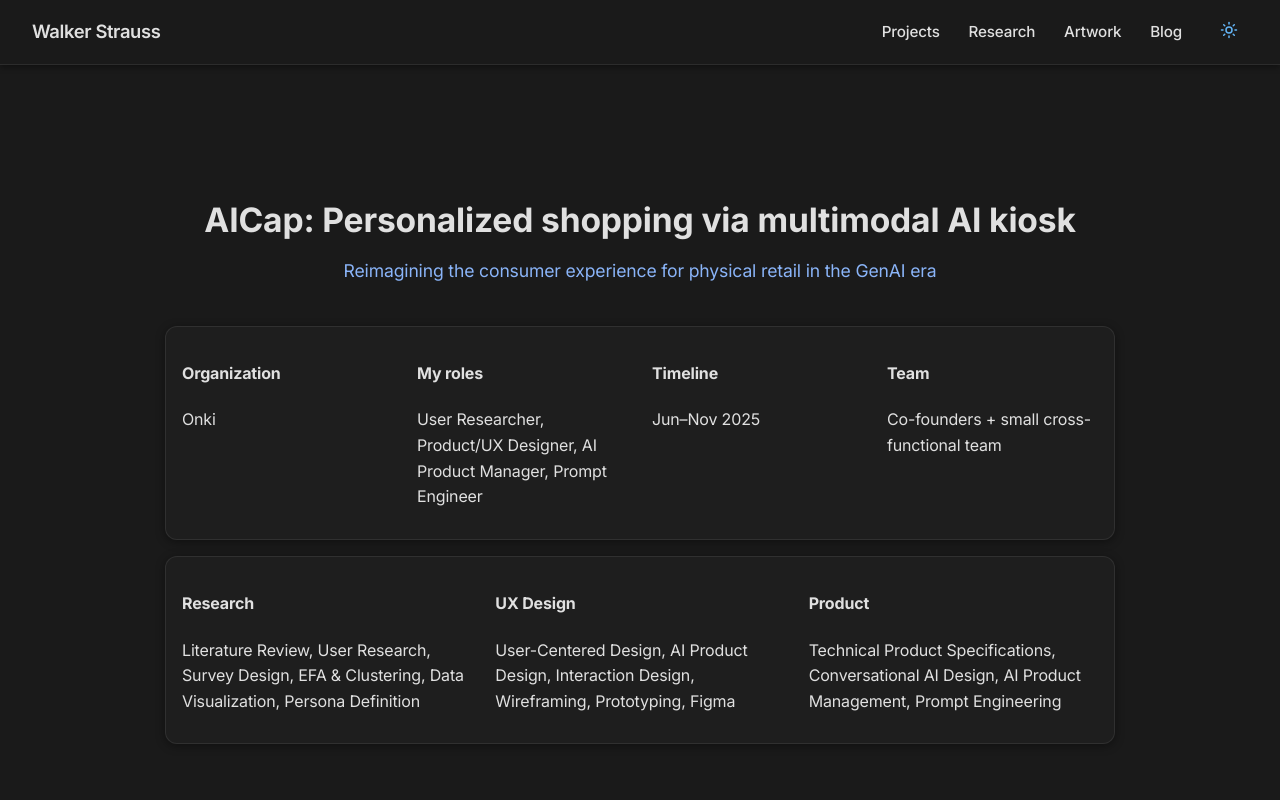
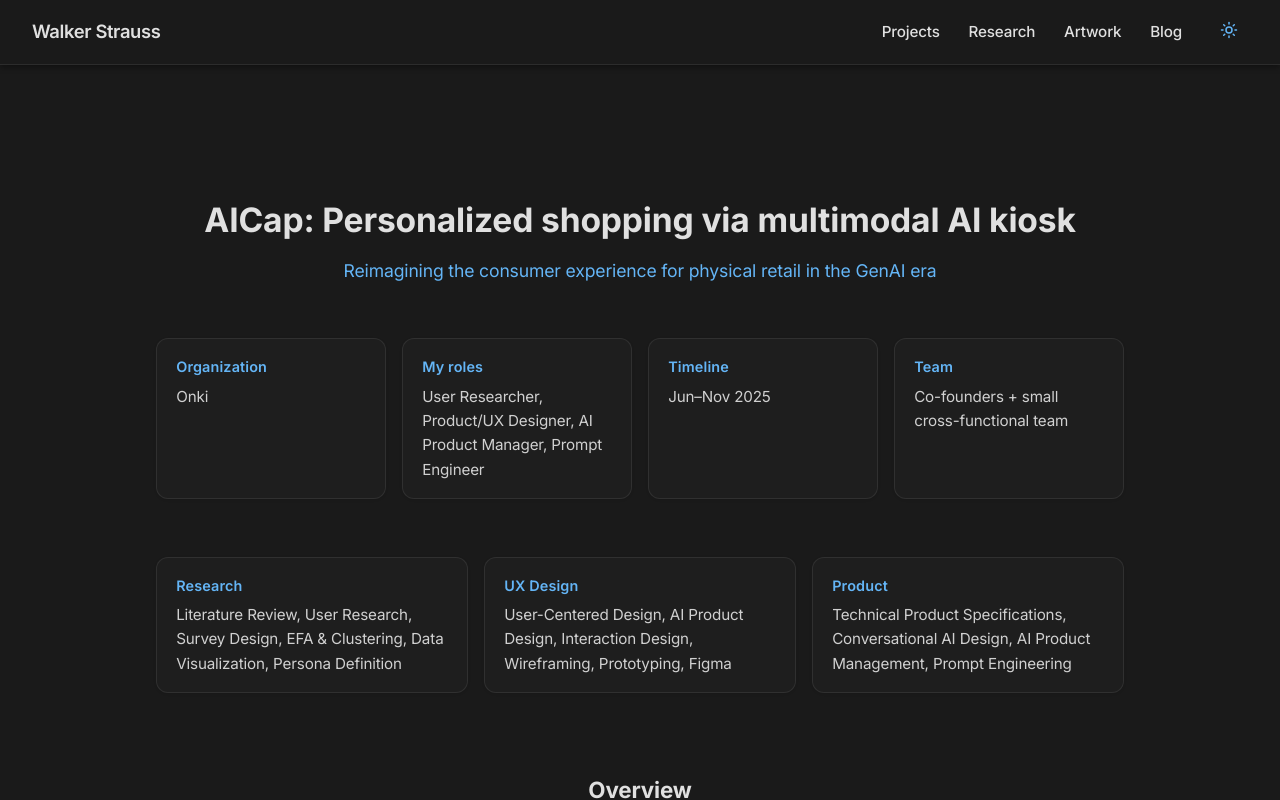
Before and after one commit to walkerstrauss/walkerstrauss.github.io, a React (Vite) app: page /projects/aicap in a window 1280 px wide. Built offline with nearby package versions, Linux system fonts and the light colour scheme.

Commit message:
fixed incorrect light mode vars

```diff
--- a/src/App.css
+++ b/src/App.css
@@ -11,6 +11,9 @@
   --accent: #1976d2;
   --link-hover: #0d47a1;
   --shadow: rgba(0, 0, 0, 0.08);
+  --card-bg2: #f9f9fb;
+  --card-border: rgba(0,0,0,0.08);
+  --text-secondary: #444;
 }
 
 [data-theme="dark"] {
@@ -22,6 +25,9 @@
   --accent: #64b5f6;
   --link-hover: #90caf9;
   --shadow: rgba(0, 0, 0, 0.4);
+  --card-bg2: rgba(255,255,255,0.02);
+  --card-border: rgba(255,255,255,0.08);
+  --text-secondary: #d0d0d0;
 }
 
 html, body {
@@ -244,7 +250,7 @@
   flex: 1 1 clamp(var(--card-min), var(--card-ideal), var(--card-max));
   max-width: var(--card-max);
   width: 100%;
-  background: linear-gradient(145deg, #2a2a2a, #1e1e1e, #2a2a2a);
+  background: linear-gradient(145deg, var(--card-bg), var(--card-bg2), var(--card-border));
   padding: 2rem;
   border-radius: 16px;
   box-shadow: 0 2px 10px rgba(0,0,0,0.6), 0 0 0 1px rgba(255,255,255,0.05);
@@ -301,7 +307,7 @@
   max-width: 1300px;
   margin-left: auto;
   margin-right: auto;
-  background: linear-gradient(145deg, #1c1c1c, #222, #1a1a1a);
+  background: linear-gradient(145deg, var(--bg), var(--card-bg), var(--card-bg2));
   border-radius: 16px;
   box-shadow: 0 0 0 1px rgba(100, 181, 246, 0.15), 0 10px 30px rgba(0,0,0,0.4);
   border: 1px solid rgba(255, 255, 255, 0.08);
@@ -335,7 +341,7 @@
   font-weight: 600;
   margin-bottom: 1.5rem;
   letter-spacing: -0.02em;
-  color: #fff;
+  color: var(--text);
 }
 
 .project-page h3,
@@ -344,7 +350,7 @@
   margin-top: 2rem;
   font-size: 1.35rem;
   font-weight: 600;
-  color: #e0e0e0;
+  color: var(--accent);
   margin-bottom: 1rem;
   letter-spacing: -0.01em;
 }
@@ -357,7 +363,7 @@
   margin-right: auto;
   line-height: 1.8;
   margin-bottom: 1.5rem;
-  color: #d0d0d0;
+  color: var(--text-secondary);
 }
 
 /* ===== Links ===== */
@@ -457,7 +463,7 @@
 .project-img {
   width: 100%;
   border-radius: 12px;
-  box-shadow: 0 4px 12px rgba(0, 0, 0, 0.3);
+  box-shadow: 0 4px 12px var(--shadow);
   transition: transform 0.3s ease, box-shadow 0.3s ease;
 }
 
@@ -512,7 +518,7 @@
 
 .cs-page {
   width: 100%;
-  max-width: 950px;
+  max-width: 1000px;
   margin: 6rem auto 5rem;
   padding: 0 1.5rem;
   text-align: center; /* centered body */
@@ -527,12 +533,8 @@
 .cs-skills {
   display: grid;
   gap: 1rem 1.5rem;
-  grid-template-columns: repeat(auto-fit, minmax(200px, 1fr));
-  background: linear-gradient(145deg, #1a1a1a, #191919);
-  border: 1px solid rgba(255,255,255,0.06);
-  border-radius: 12px;
+  grid-template-columns: repeat(auto-fit, minmax(220px, 1fr));
   padding: 0.8rem 1rem;
-  box-shadow: 0 0 0 1px rgba(100, 181, 246, 0.08) inset;
   text-align: left;
   margin-top: 1rem;
 }
@@ -547,13 +549,13 @@
 .cs-subtitle {
   font-size: 1.1rem;
   font-weight: 400;
-  color: #8ab4f8;
+  color: var(--accent);
   margin-bottom: 2.5rem;
 }
 
 /* Centered sections with readable flow */
 .cs-section {
-  margin-top: 3rem;
+  margin-top: 2rem;
   padding-top: 0.5rem;
 }
 
@@ -587,12 +589,12 @@
 
 .cs-list li {
   background: rgba(255,255,255,0.02);
-  border: 1px solid rgba(100,181,246,0.15);
+  border: 1px solid var(--border);
   border-left: 3px solid var(--accent);
   border-radius: 10px;
   padding: 1rem 1.25rem;
   margin: 0.7rem 0;
-  box-shadow: 0 0 15px rgba(0,0,0,0.1);
+  box-shadow: 0 0 15px var(--shadow);
 }
 
 .cs-list li strong {
@@ -604,8 +606,9 @@
   max-width: 600px;
   margin: 2rem auto;
   border-radius: 12px;
-  border: 1px solid rgba(255,255,255,0.08);
-  box-shadow: 0 4px 20px rgba(0,0,0,0.4);
+  border: 1px solid var(--border);
+  box-shadow: 0 4px 20px var(--shadow);
+  transition: transform 0.3s ease, box-shadow 0.3s ease;
 }
 
 .cs-demo-video:hover {
@@ -637,10 +640,44 @@
   border-color: var(--border);
 }
 
-.project-card,
 .cs-meta,
 .cs-skills {
-  background: var(--card-bg);
-  border-color: var(--border);
-  box-shadow: 0 2px 10px var(--shadow);
+  display: grid;
+  grid-template-columns: repeat(auto-fit, minmax(220px, 1fr));
+  gap: 1rem;
+  margin: 2rem 0;
 }
+
+.cs-meta div,
+.cs-skills div {
+  background: var(--card-bg, rgba(255,255,255,0.02));
+  border: 1px solid var(--card-border, rgba(255,255,255,0.08));
+  border-radius: 12px;
+  padding: 1rem 1.2rem;
+  transition: all 0.3s ease;
+  box-shadow: 0 1px 3px rgba(0,0,0,0.1);
+}
+
+.cs-meta div:hover,
+.cs-skills div:hover {
+  border-color: var(--accent, #64b5f6);
+  box-shadow: 0 4px 10px rgba(100,181,246,0.15);
+  transform: translateY(-2px);
+}
+
+.cs-meta h4,
+.cs-skills h4 {
+  font-size: 0.9rem;
+  font-weight: 600;
+  color: var(--accent, #64b5f6);
+  margin: 0 0 0.4rem;
+  letter-spacing: 0.01em;
+}
+
+.cs-meta p,
+.cs-skills p {
+  font-size: 0.95rem;
+  color: var(--text-secondary);
+  line-height: 1.6;
+  margin: 0;
+}
```
